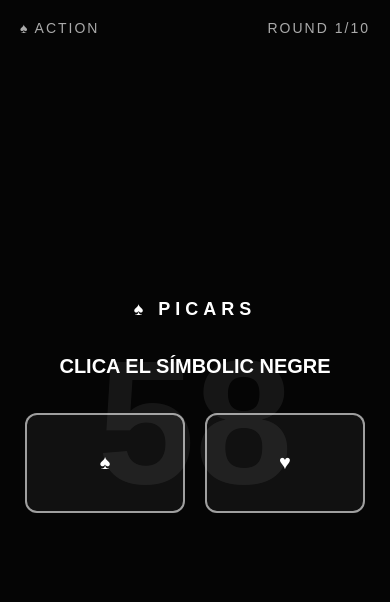
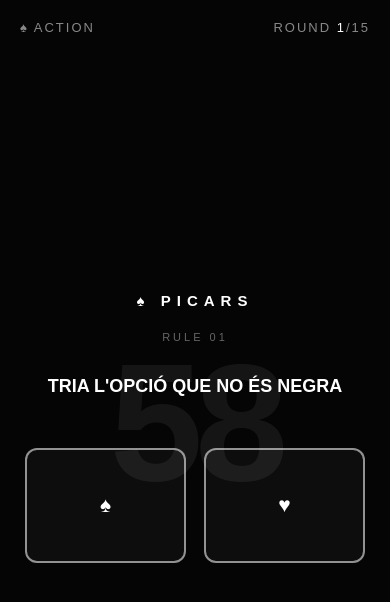
Before and after one commit to laiaan/osi3, a plain HTML site: page index.html in a window 390 px wide. Both pictures are taken after a click on the button "START GAME". Drawn offline with Linux system fonts and the light colour scheme.

Commit message:
Update index.html

```diff
--- a/index.html
+++ b/index.html
@@ -23,12 +23,13 @@
     display: flex;
     justify-content: center;
     align-items: center;
-        font-size: 32vw;
+    font-size: 31vw;
     font-weight: 900;
-        color: rgba(255,255,255,0.07);
+    color: rgba(255,255,255,0.065);
     z-index: 0;
     pointer-events: none;
     user-select: none;
+    letter-spacing: -15px;
 }
 #game {
     position: relative;
@@ -48,45 +49,67 @@
     right: 20px;
     display: flex;
     justify-content: space-between;
-        font-size: 14px;
+    font-size: 13px;
     letter-spacing: 2px;
-        color: #aaa;
+    color: #888;
+}
+#round {
+    color: white;
 }
 h1 {
-        font-size: 18px;
-        letter-spacing: 5px;
-        margin-bottom: 35px;
+    font-size: 17px;
+    letter-spacing: 6px;
+    margin-bottom: 22px;
+}
+#ruleNumber {
+    font-size: 11px;
+    letter-spacing: 3px;
+    color: #666;
+    margin-bottom: 12px;
 }
 #instruction {
-        font-size: 24px;
+    font-size: 21px;
     font-weight: bold;
-        margin-bottom: 35px;
-        max-width: 700px;
+    line-height: 1.4;
+    max-width: 650px;
+    min-height: 65px;
+    display: flex;
+    align-items: center;
+    justify-content: center;
 }
 #options {
     display: flex;
-        gap: 20px;
+    gap: 18px;
     justify-content: center;
     width: 100%;
-        max-width: 500px;
+    max-width: 550px;
+    margin-top: 28px;
 }
 .option {
     flex: 1;
-        min-height: 120px;
-        border: 2px solid rgba(255,255,255,0.6);
-        background: rgba(255,255,255,0.05);
+    min-height: 135px;
+    border: 2px solid rgba(255,255,255,0.55);
+    background: rgba(255,255,255,0.035);
     color: white;
-        font-size: 24px;
+    font-size: 25px;
     border-radius: 12px;
     cursor: pointer;
-        transition: 0.15s;
+    transition: 0.12s;
+    padding: 15px;
 }
 .option:hover {
-        background: rgba(255,255,255,0.15);
-        transform: scale(1.03);
+    background: rgba(255,255,255,0.11);
 }
 .option:active {
-        transform: scale(0.97);
+    transform: scale(0.96);
+}
+.option.correct {
+    border-color: white;
+    background: rgba(255,255,255,0.15);
+}
+.option.wrong {
+    border-color: #777;
+    background: rgba(255,255,255,0.02);
 }
 #startScreen,
 #endScreen {
@@ -109,8 +132,8 @@
 }
 .sub {
     color: #999;
-        max-width: 500px;
-        line-height: 1.6;
+    max-width: 520px;
+    line-height: 1.7;
     margin-bottom: 35px;
 }
 .mainButton {
@@ -118,8 +141,8 @@
     background: white;
     color: black;
     border: none;
-        border-radius: 8px;
-        font-size: 16px;
+    border-radius: 7px;
+    font-size: 14px;
     font-weight: bold;
     cursor: pointer;
     letter-spacing: 2px;
@@ -130,30 +153,36 @@
 .hidden {
     display: none !important;
 }
-    .correct {
-        border-color: #6cff8d !important;
-        background: rgba(108,255,141,0.15) !important;
+#transition {
+    position: fixed;
+    inset: 0;
+    z-index: 10;
+    background: #050505;
+    display: flex;
+    justify-content: center;
+    align-items: center;
+    text-align: center;
+    padding: 30px;
 }
-    .wrong {
-        border-color: #ff4f4f !important;
-        background: rgba(255,79,79,0.15) !important;
-    }
-    #message {
-        height: 25px;
-        margin-top: 20px;
-        font-size: 14px;
-        letter-spacing: 2px;
+#transitionText {
+    font-size: 20px;
+    letter-spacing: 3px;
+    line-height: 1.7;
 }
 @media (max-width: 600px) {
     #timer {
-            font-size: 45vw;
+        font-size: 43vw;
+        letter-spacing: -8px;
     }
     #instruction {
-            font-size: 20px;
+        font-size: 18px;
     }
     .option {
-            min-height: 100px;
-            font-size: 20px;
+        min-height: 115px;
+        font-size: 21px;
+    }
+    h1 {
+        font-size: 15px;
     }
 }
 </style>
@@ -163,11 +192,11 @@
 <div id="startScreen">
     <h2>♠ GAME</h2>
     <p class="sub">
-        ACCIÓ
+        <strong>ACTION</strong>
         <br><br>
-        No tens gaire temps per pensar.
+        No sempre tindràs temps per pensar.
         <br>
-        Observa. Decideix. Reacciona.
+        Les regles poden canviar.
         <br><br>
         <strong>TIME LIMIT: 60 SECONDS</strong>
     </p>
@@ -179,15 +208,21 @@
 <div id="game" class="hidden">
     <div class="top">
         <span>♠ ACTION</span>
-        <span>ROUND <span id="round">1</span>/10</span>
+        <span>ROUND <span id="round">1</span>/15</span>
     </div>
     <div id="timer">60</div>
     <h1>♠ PICARS</h1>
+    <div id="ruleNumber">
+        RULE 01
+    </div>
     <div id="instruction">
         PREPARA'T
     </div>
     <div id="options"></div>
-    <div id="message"></div>
+</div>
+<!-- TRANSICIÓ -->
+<div id="transition" class="hidden">
+    <div id="transitionText"></div>
 </div>
 <!-- FINAL -->
 <div id="endScreen" class="hidden">
@@ -202,60 +237,115 @@ let timeLeft = 60;
 let timerInterval;
 let currentRound = 0;
 let correctAnswers = 0;
-const totalRounds = 10;
-const neededCorrect = 8;
+const totalRounds = 15;
+const neededCorrect = 11;
+/*
+==================================================
+RONDES
+==================================================
+*/
 const rounds = [
+    // REGLA 1
     {
-        instruction: "CLICA EL SÍMBOLIC NEGRE",
+        rule: "RULE 01",
+        instruction: "TRIA L'OPCIÓ QUE NO ÉS NEGRA",
+        options: ["♠", "♥"],
+        correct: 1
+    },
+    {
+        rule: "RULE 01",
+        instruction: "TRIA L'OPCIÓ QUE TÉ MENYS LLETRES",
+        options: ["PLAY", "GYM"],
+        correct: 1
+    },
+    {
+        rule: "RULE 01",
+        instruction: "TRIA EL QUE NO PERTANY AL GRUP",
+        options: ["⚽", "🧙"],
+        correct: 1
+    },
+    // CANVI DE REGLA
+    {
+        rule: "RULE 02 — NEW RULE",
+        instruction: "ARA TRIA L'OPCIÓ QUE COMPLEIX LA REGLA",
+        options: ["REAL MADRID", "BREAKING BAD"],
+        correct: 0
+    },
+    {
+        rule: "RULE 02",
+        instruction: "TRIA LA QUE TÉ MÉS LLETRES",
+        options: ["LOL", "HARRY POTTER"],
+        correct: 1
+    },
+    {
+        rule: "RULE 02",
+        instruction: "TRIA L'OPCIÓ DE LA DRETA",
+        options: ["♣", "♦"],
+        correct: 1
+    },
+    // REGLA 3
+    {
+        rule: "RULE 03 — NEW RULE",
+        instruction: "NO TRIA LA MÉS GRAN",
+        options: ["▲", "●"],
+        correct: 1
+    },
+    {
+        rule: "RULE 03",
+        instruction: "TRIA LA QUE NO TÉ CAP LLETRA REPETIDA",
+        options: ["MARCEL", "LAIA"],
+        correct: 1
+    },
+    {
+        rule: "RULE 03",
+        instruction: "TRIA LA QUE TÉ MÉS PARAULES",
+        options: ["REAL", "REAL MADRID"],
+        correct: 1
+    },
+    // DOBLE CONDICIÓ
+    {
+        rule: "RULE 04 — TWO CONDITIONS",
+        instruction: "TRIA LA QUE NO ÉS NEGRA I TÉ MÉS DE 3 LLETRES",
+        options: ["PLAY", "LOL"],
+        correct: 0
+    },
+    {
+        rule: "RULE 04",
+        instruction: "TRIA LA QUE ÉS MÉS CURTA I NO ÉS DE LA DRETA",
         options: ["♠", "♥"],
         correct: 0
     },
     {
-        instruction: "CLICA EL COR",
-        options: ["♣", "♥"],
+        rule: "RULE 04",
+        instruction: "TRIA LA QUE TÉ MENYS PARAULES PERÒ MÉS LLETRES",
+        options: ["REAL MADRID", "BREAKING BAD"],
+        correct: 0
+    },
+    // FASE FINAL
+    {
+        rule: "FINAL",
+        instruction: "NO TRIA LA QUE ET SEMBLA MÉS IMPORTANT",
+        options: ["❤️", "🏆"],
+        correct: 0
+    },
+    {
+        rule: "FINAL",
+        instruction: "TRIA L'ÚNICA OPCIÓ QUE NO COMPLEIX CAP DE LES DUES REGLES ANTERIORS",
+        options: ["♠", "♦"],
         correct: 1
     },
     {
-        instruction: "NO CLIQUIS EL DIAMANT",
-        options: ["♦", "♠"],
+        rule: "FINAL",
+        instruction: "ÚLTIMA DECISIÓ. CONFIA EN EL QUE HAS APRÈS.",
+        options: ["STAY", "GO"],
         correct: 1
-    },
-    {
-        instruction: "CLICA EL SÍMBOL DE L'ESQUERRA",
-        options: ["♣", "♥"],
-        correct: 0
-    },
-    {
-        instruction: "CLICA EL QUE NO ÉS NEGRE",
-        options: ["♠", "♥"],
-        correct: 1
-    },
-    {
-        instruction: "CLICA EL SÍMBOL DE LA DRETA",
-        options: ["♦", "♣"],
-        correct: 1
-    },
-    {
-        instruction: "NO CLIQUIS EL COR",
-        options: ["♥", "♠"],
-        correct: 1
-    },
-    {
-        instruction: "CLICA EL PRIMER SÍMBOL",
-        options: ["♠", "♦"],
-        correct: 0
-    },
-    {
-        instruction: "CLICA EL QUE NO ÉS UN PAL",
-        options: ["⚡", "♣"],
-        correct: 0
-    },
-    {
-        instruction: "ÚLTIMA RONDA — CLÍCA EL DIAMANT",
-        options: ["♦", "♠"],
-        correct: 0
     }
 ];
+/*
+==================================================
+INICIAR
+==================================================
+*/
 function startGame() {
     document.getElementById("startScreen").classList.add("hidden");
     document.getElementById("game").classList.remove("hidden");
@@ -272,59 +362,99 @@ function startGame() {
     }, 1000);
     showRound();
 }
+/*
+==================================================
+MOSTRAR RONDA
+==================================================
+*/
 function showRound() {
     if (currentRound >= totalRounds) {
         finishGame(correctAnswers >= neededCorrect);
         return;
     }
     const round = rounds[currentRound];
-    document.getElementById("round").textContent = currentRound + 1;
-    document.getElementById("instruction").textContent = round.instruction;
-    const optionsContainer = document.getElementById("options");
+    document.getElementById("round").textContent =
+        currentRound + 1;
+    document.getElementById("ruleNumber").textContent =
+        round.rule;
+    document.getElementById("instruction").textContent =
+        round.instruction;
+    const optionsContainer =
+        document.getElementById("options");
     optionsContainer.innerHTML = "";
     round.options.forEach((option, index) => {
-        const button = document.createElement("button");
+        const button =
+            document.createElement("button");
         button.className = "option";
         button.textContent = option;
-        button.onclick = () => answer(index, button);
+        button.onclick = () => {
+            answer(index, button);
+        };
         optionsContainer.appendChild(button);
     });
 }
+/*
+==================================================
+RESPONDRE
+==================================================
+*/
 function answer(selected, button) {
     const round = rounds[currentRound];
-    const buttons = document.querySelectorAll(".option");
+    const buttons =
+        document.querySelectorAll(".option");
     buttons.forEach(btn => {
         btn.disabled = true;
     });
     if (selected === round.correct) {
         correctAnswers++;
         button.classList.add("correct");
-        document.getElementById("message").textContent = "CORRECT";
     } else {
         button.classList.add("wrong");
-        document.getElementById("message").textContent = "WRONG";
     }
     currentRound++;
+    /*
+    Petit retard perquè la resposta
+    no sigui instantània.
+    */
     setTimeout(() => {
-        document.getElementById("message").textContent = "";
         showRound();
-    }, 500);
+    }, 280);
 }
+/*
+==================================================
+FINAL
+==================================================
+*/
 function finishGame(success) {
     clearInterval(timerInterval);
-    document.getElementById("game").classList.add("hidden");
-    document.getElementById("endScreen").classList.remove("hidden");
+    document.getElementById("game")
+        .classList.add("hidden");
+    document.getElementById("endScreen")
+        .classList.remove("hidden");
     if (success) {
-        document.getElementById("endTitle").textContent = "♠ GAME CLEAR";
+        document.getElementById("endTitle")
+            .textContent = "♠ GAME CLEAR";
         document.getElementById("endText").innerHTML =
             "PROVA SUPERADA.<br><br>" +
-            "<strong>" + correctAnswers + " / " + totalRounds + "</strong> CORRECTES<br><br>" +
-            "TIME REMAINING: " + timeLeft;
+            "CORRECTES: <strong>" +
+            correctAnswers +
+            " / " +
+            totalRounds +
+            "</strong><br><br>" +
+            "TIME REMAINING: <strong>" +
+            timeLeft +
+            " SECONDS</strong>";
     } else {
-        document.getElementById("endTitle").textContent = "♠ GAME OVER";
+        document.getElementById("endTitle")
+            .textContent = "♠ GAME OVER";
         document.getElementById("endText").innerHTML =
             "NO HAS SUPERAT LA PROVA.<br><br>" +
-            "CORRECTES: " + correctAnswers + " / " + totalRounds;
+            "CORRECTES: <strong>" +
+            correctAnswers +
+            " / " +
+            totalRounds +
+            "</strong><br><br>" +
+            "TIME RAN OUT.";
     }
 }
 </script>
```
Lines whose indentation alone changed are shown as unchanged.
